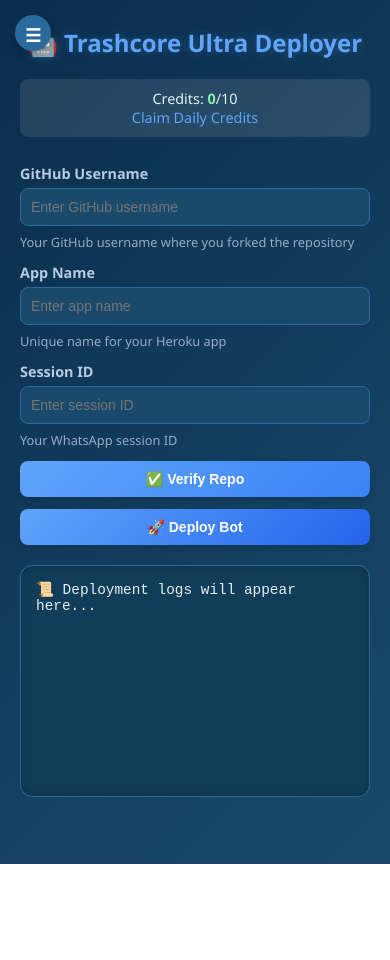
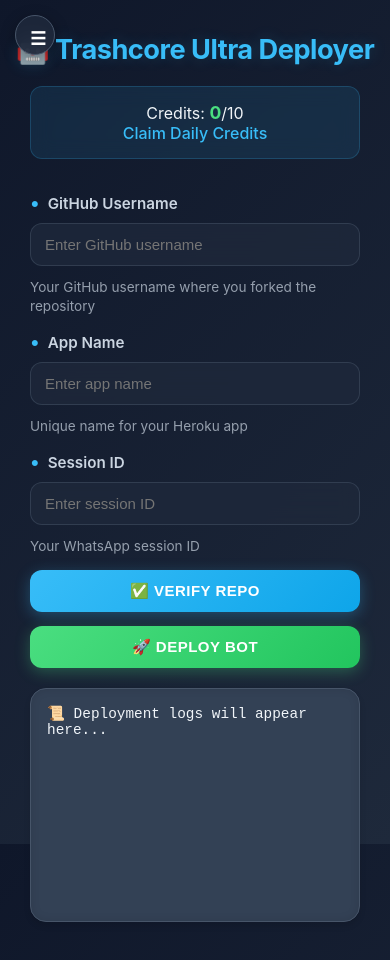
Before and after one commit to trashcore-dev/deploy, a website: page public/index.html in a window 390 px wide. Before the commit the page ends 864 px from the top, so only its background shows below. Drawn offline with Linux system fonts and the light colour scheme.

Commit message:
Update index.html

```diff
--- a/public/index.html
+++ b/public/index.html
@@ -6,187 +6,207 @@
   <title>🤖 Bot Deployment Dashboard</title>
   <style>
     :root {
-      --bg-primary: #0a2d4d;
-      --bg-secondary: #1a4a6b;
-      --bg-card: #123d59;
-      --border-color: #2a6a9c;
-      --text-primary: #e6f0f6;
-      --text-secondary: #b6cbe5;
-      --accent-blue: #60a5fa;
-      --accent-green: #86efac;
+      --bg-primary: #0f172a;
+      --bg-secondary: #1e293b;
+      --bg-card: #334155;
+      --border-color: #475569;
+      --text-primary: #f1f5f9;
+      --text-secondary: #cbd5e1;
+      --accent-blue: #38bdf8;
+      --accent-green: #4ade80;
       --accent-purple: #a78bfa;
-      --success: #86efac;
-      --warning: #fde68a;
-      --danger: #fca5a5;
-      --button-primary: #60a5fa;
-      --button-secondary: #2a6a9c;
+      --success: #4ade80;
+      --warning: #fbbf24;
+      --danger: #f87171;
+      --button-primary: #38bdf8;
+      --button-secondary: #64748b;
     }
 
     body {
-      font-family: 'Segoe UI', Tahoma, Geneva, Verdana, sans-serif;
-      background: linear-gradient(135deg, var(--bg-primary), #1a4a6b);
+      font-family: 'Inter', -apple-system, BlinkMacSystemFont, 'Segoe UI', Roboto, Oxygen, Ubuntu, Cantarell, sans-serif;
+      background: linear-gradient(135deg, var(--bg-primary), #1e293b);
       color: var(--text-primary);
       margin: 0;
       padding: 20px;
       min-height: 100vh;
       overflow-x: hidden;
+      background-attachment: fixed;
     }
 
     h1 {
       text-align: center;
       color: var(--accent-blue);
-      font-size: 2.2rem;
+      font-size: 2.5rem;
       margin-bottom: 30px;
-      text-shadow: 0 0 10px rgba(96, 165, 250, 0.3);
+      text-shadow: 0 0 15px rgba(56, 189, 248, 0.2);
+      font-weight: 700;
+      letter-spacing: -0.5px;
     }
 
     #logs {
       background-color: var(--bg-card);
       color: var(--text-primary);
       border: 1px solid var(--border-color);
-      border-radius: 12px;
-      padding: 15px;
+      border-radius: 16px;
+      padding: 20px;
       white-space: pre-wrap;
       height: 250px;
       overflow-y: auto;
       margin-top: 20px;
-      font-family: 'Courier New', monospace;
+      font-family: 'Fira Code', 'Courier New', monospace;
       font-size: 0.9rem;
-      box-shadow: inset 0 0 10px rgba(0, 0, 0, 0.2);
+      box-shadow: 0 4px 6px rgba(0, 0, 0, 0.1), inset 0 0 10px rgba(0, 0, 0, 0.1);
+      backdrop-filter: blur(10px);
     }
 
     .input-group {
       display: flex;
       flex-direction: column;
-      gap: 12px;
-      max-width: 450px;
+      gap: 16px;
+      max-width: 480px;
       margin: 0 auto;
     }
 
     .input-container {
       display: flex;
       flex-direction: column;
-      gap: 5px;
+      gap: 8px;
     }
 
     .input-label {
       font-weight: 600;
       color: var(--text-secondary);
-      font-size: 0.9rem;
+      font-size: 0.95rem;
+      display: flex;
+      align-items: center;
+      gap: 8px;
+    }
+
+    .input-label::before {
+      content: "•";
+      color: var(--accent-blue);
+      font-size: 1.2rem;
     }
 
     .input-description {
-      font-size: 0.8rem;
+      font-size: 0.85rem;
       color: var(--text-secondary);
-      opacity: 0.8;
-      margin-top: 2px;
+      opacity: 0.7;
+      margin-top: 4px;
+      line-height: 1.4;
     }
 
     input {
-      padding: 12px 15px;
-      border-radius: 8px;
+      padding: 14px 16px;
+      border-radius: 12px;
       border: 1px solid var(--border-color);
-      background-color: var(--bg-secondary);
+      background-color: rgba(30, 41, 59, 0.8);
       color: var(--text-primary);
       font-size: 1rem;
-      transition: all 0.3s ease;
+      transition: all 0.3s cubic-bezier(0.4, 0, 0.2, 1);
+      backdrop-filter: blur(10px);
+      border: 1px solid rgba(71, 85, 105, 0.5);
     }
 
     input:focus {
       outline: none;
       border-color: var(--accent-blue);
-      box-shadow: 0 0 0 3px rgba(96, 165, 250, 0.2);
+      box-shadow: 0 0 0 3px rgba(56, 189, 248, 0.3);
+      background-color: rgba(30, 41, 59, 0.9);
     }
 
     button {
-      padding: 12px;
+      padding: 14px 20px;
       border: none;
-      border-radius: 8px;
+      border-radius: 12px;
       cursor: pointer;
       color: white;
       font-size: 16px;
       font-weight: 600;
-      transition: all 0.3s ease;
+      transition: all 0.3s cubic-bezier(0.4, 0, 0.2, 1);
       box-shadow: 0 4px 6px rgba(0, 0, 0, 0.1);
+      letter-spacing: 0.5px;
+      text-transform: uppercase;
+      font-weight: 600;
+      letter-spacing: 0.5px;
     }
 
     #verifyBtn {
-      background: linear-gradient(135deg, var(--accent-blue), #3b82f6);
+      background: linear-gradient(135deg, var(--accent-blue), #0ea5e9);
+      box-shadow: 0 4px 15px rgba(56, 189, 248, 0.3);
     }
 
     #verifyBtn:hover {
-      background: linear-gradient(135deg, #3b82f6, #2563eb);
-      transform: translateY(-2px);
-      box-shadow: 0 6px 8px rgba(0, 0, 0, 0.15);
+      background: linear-gradient(135deg, #0ea5e9, #0284c7);
+      transform: translateY(-2px) scale(1.02);
+      box-shadow: 0 6px 20px rgba(56, 189, 248, 0.4);
     }
 
     #deployBtn {
-      background: linear-gradient(135deg, var(--button-primary), #2563eb);
+      background: linear-gradient(135deg, var(--accent-green), #22c55e);
+      box-shadow: 0 4px 15px rgba(74, 222, 128, 0.3);
     }
 
     #deployBtn:hover {
-      background: linear-gradient(135deg, #2563eb, #1d4ed8);
-      transform: translateY(-2px);
-      box-shadow: 0 6px 8px rgba(0, 0, 0, 0.15);
+      background: linear-gradient(135deg, #22c55e, #16a34a);
+      transform: translateY(-2px) scale(1.02);
+      box-shadow: 0 6px 20px rgba(74, 222, 128, 0.4);
     }
 
 .bot-card {
-      background: linear-gradient(135deg, var(--bg-card), #1a4a6b);
+  background: linear-gradient(135deg, var(--bg-card), #475569);
   border: 1px solid var(--border-color);
-      border-radius: 12px;
-      padding: 15px;
-      margin-top: 15px;
+  border-radius: 12px; /* smaller corners */
+  padding: 14px; /* reduced padding */
+  margin-top: 10px;
   width: 100%;
-      max-width: 400px;
-      box-shadow: 0 8px 16px rgba(0, 0, 0, 0.2);
+  max-width: 360px; /* slightly smaller card */
+  box-shadow: 0 6px 18px rgba(0, 0, 0, 0.25);
   display: flex;
   flex-direction: column;
-      gap: 8px;
-      transition: transform 0.3s ease, box-shadow 0.3s ease;
+  gap: 6px; /* tighter content spacing */
+  transition: all 0.3s cubic-bezier(0.4, 0, 0.2, 1);
+  backdrop-filter: blur(10px);
+  border: 1px solid rgba(71, 85, 105, 0.6);
 }
 
 .bot-card:hover {
-      transform: translateY(-3px);
-      box-shadow: 0 12px 24px rgba(0, 0, 0, 0.3);
-    }
-
-    .bot-card a {
-      color: var(--accent-green);
-      text-decoration: none;
-      transition: color 0.3s ease;
-    }
-
-    .bot-card a:hover {
-      color: #a7f3d0;
-      text-decoration: underline;
+  transform: translateY(-3px) scale(1.01);
+  box-shadow: 0 10px 25px rgba(0, 0, 0, 0.35);
+  border-color: var(--accent-blue);
 }
 
 .manage-btn {
-      background: linear-gradient(135deg, var(--button-secondary), #1e40af);
+  background: linear-gradient(135deg, var(--button-secondary), #475569);
   font-size: 13px;
-      padding: 8px;
+  padding: 8px 12px; /* smaller button */
   border: 1px solid var(--border-color);
+  margin-top: 6px;
+  font-weight: 500;
 }
 
 .manage-btn:hover {
-      background: linear-gradient(135deg, #2a6a9c, #3b82f6);
+  background: linear-gradient(135deg, #475569, var(--accent-blue));
   transform: translateY(-1px);
+  box-shadow: 0 4px 12px rgba(56, 189, 248, 0.3);
 }
 
 #deployedBotsContainer {
   display: flex;
-      flex-direction: column;
-      align-items: center;
-      margin-top: 30px;
+  flex-wrap: wrap; /* allow multiple in a row */
+  justify-content: center;
+  gap: 12px;
+  margin-top: 25px;
 }
-
     .bot-card strong {
       color: var(--text-secondary);
+      font-weight: 600;
     }
 
     .uptime {
       color: var(--accent-green);
       font-weight: bold;
+      font-family: 'Fira Code', monospace;
     }
 
     .status-active {
@@ -200,18 +220,27 @@
     /* --- MENU BUTTON --- */
     #menuBtn {
       position: fixed;
-      top: 15px;
-      left: 15px;
-      background: var(--button-secondary);
+      top: 20px;
+      left: 20px;
+      background: rgba(30, 41, 59, 0.9);
       color: white;
       border: none;
       border-radius: 50%;
-      width: 42px;
-      height: 42px;
-      font-size: 20px;
+      width: 50px;
+      height: 50px;
+      font-size: 22px;
       cursor: pointer;
-      box-shadow: 0 4px 8px rgba(0,0,0,0.2);
+      box-shadow: 0 4px 15px rgba(0,0,0,0.3);
       z-index: 1000;
+      backdrop-filter: blur(10px);
+      border: 1px solid var(--border-color);
+      transition: all 0.3s ease;
+    }
+
+    #menuBtn:hover {
+      background: rgba(56, 189, 248, 0.2);
+      transform: scale(1.1);
+      box-shadow: 0 6px 20px rgba(56, 189, 248, 0.3);
     }
 
     #menuDropdown {
@@ -220,16 +249,17 @@
       left: -50%; /* Start off-screen */
       width: 50%;
       height: 100%;
-      background: var(--bg-card);
+      background: rgba(15, 23, 42, 0.95);
       border-right: 1px solid var(--border-color);
-      box-shadow: 0 0 20px rgba(0,0,0,0.3);
-      padding: 20px;
-      transition: left 0.3s ease;
+      box-shadow: 0 0 30px rgba(0,0,0,0.4);
+      padding: 25px;
+      transition: all 0.4s cubic-bezier(0.4, 0, 0.2, 1);
       z-index: 999;
       overflow-y: auto;
       display: block;
       opacity: 0; /* Hidden by default */
       visibility: hidden; /* Not visible */
+      backdrop-filter: blur(20px);
     }
 
     #menuDropdown.show {
@@ -243,119 +273,165 @@
     }
 
     .contact-info {
-      margin-top: 20px;
-      padding-top: 15px;
+      margin-top: 25px;
+      padding-top: 20px;
       border-top: 1px solid var(--border-color);
     }
 
     .contact-info h4 {
       color: var(--accent-purple);
-      margin-bottom: 15px;
+      margin-bottom: 18px;
+      font-size: 1.2rem;
     }
 
     .contact-btn {
       display: block;
       width: 100%;
-      padding: 10px;
-      margin: 8px 0;
+      padding: 14px;
+      margin: 10px 0;
       border: none;
-      border-radius: 6px;
+      border-radius: 12px;
       color: white;
       font-weight: 600;
       cursor: pointer;
       text-align: center;
       text-decoration: none;
-      transition: all 0.3s ease;
+      transition: all 0.3s cubic-bezier(0.4, 0, 0.2, 1);
+      backdrop-filter: blur(10px);
+      border: 1px solid rgba(255,255,255,0.1);
     }
 
     .email-btn {
       background: linear-gradient(135deg, #60a5fa, #3b82f6);
+      box-shadow: 0 4px 15px rgba(96, 165, 250, 0.3);
     }
 
     .email-btn:hover {
       background: linear-gradient(135deg, #3b82f6, #2563eb);
-      transform: translateY(-2px);
-      box-shadow: 0 4px 8px rgba(0,0,0,0.2);
+      transform: translateY(-2px) scale(1.02);
+      box-shadow: 0 6px 20px rgba(96, 165, 250, 0.4);
     }
 
     .telegram-btn {
       background: linear-gradient(135deg, #38bdf8, #0284c7);
+      box-shadow: 0 4px 15px rgba(56, 189, 248, 0.3);
     }
 
     .telegram-btn:hover {
       background: linear-gradient(135deg, #0284c7, #0369a1);
-      transform: translateY(-2px);
-      box-shadow: 0 4px 8px rgba(0,0,0,0.2);
+      transform: translateY(-2px) scale(1.02);
+      box-shadow: 0 6px 20px rgba(56, 189, 248, 0.4);
     }
 
     /* --- CREDITS INFO --- */
     .credits-info {
-      background: rgba(255, 255, 255, 0.1);
-      border-radius: 8px;
-      padding: 10px;
-      margin-bottom: 15px;
+      background: rgba(56, 189, 248, 0.1);
+      border-radius: 12px;
+      padding: 15px;
+      margin-bottom: 18px;
       text-align: center;
-      font-size: 0.9rem;
+      font-size: 1rem;
+      border: 1px solid rgba(56, 189, 248, 0.2);
+      backdrop-filter: blur(10px);
     }
 
     .credits-count {
       font-weight: bold;
       color: var(--accent-green);
+      font-size: 1.1rem;
     }
 
     /* --- MOBILE RESPONSIVE --- */
     @media (max-width: 768px) {
       h1 {
-        font-size: 1.8rem;
+        font-size: 2rem;
         margin-bottom: 20px;
       }
 
       .input-group {
         max-width: 100%;
-        padding: 0 10px;
+        padding: 0 15px;
       }
 
       .bot-card {
         max-width: 100%;
-        margin-left: 10px;
-        margin-right: 10px;
+        margin-left: 15px;
+        margin-right: 15px;
+        padding: 16px;
       }
 
       #logs {
         height: 200px;
-        margin-left: 10px;
-        margin-right: 10px;
+        margin-left: 15px;
+        margin-right: 15px;
+        padding: 16px;
       }
 
       #menuDropdown {
-        width: 70%;
-        left: -70%;
+        width: 80%;
+        left: -80%;
       }
 
       #menuDropdown.show {
         left: 0;
       }
+
+      #menuBtn {
+        width: 45px;
+        height: 45px;
+        font-size: 20px;
+      }
     }
 
     @media (max-width: 480px) {
       body {
-        padding: 10px;
+        padding: 15px;
       }
 
       h1 {
-        font-size: 1.5rem;
+        font-size: 1.7rem;
+      }
+
+      .input-group {
+        gap: 14px;
       }
 
       input, button {
-        padding: 10px;
-        font-size: 14px;
+        padding: 12px 14px;
+        font-size: 15px;
+      }
+
+      .bot-card {
+        margin-left: 10px;
+        margin-right: 10px;
       }
 
       #menuBtn {
-        width: 36px;
-        height: 36px;
+        width: 40px;
+        height: 40px;
         font-size: 18px;
+        top: 15px;
+        left: 15px;
       }
+    }
+
+    /* --- SCROLLBAR STYLING --- */
+    ::-webkit-scrollbar {
+      width: 8px;
+    }
+
+    ::-webkit-scrollbar-track {
+      background: var(--bg-secondary);
+      border-radius: 4px;
+    }
+
+    ::-webkit-scrollbar-thumb {
+      background: var(--accent-blue);
+      border-radius: 4px;
+    }
+
+    ::-webkit-scrollbar-thumb:hover {
+      background: #0ea5e9;
     }
   </style>
 </head>
@@ -380,7 +456,7 @@
     <div class="credits-info">
       Credits: <span id="creditsCount" class="credits-count">0</span>/10
       <br>
-      <a href="credits.html" style="color: var(--accent-blue); text-decoration: none;">Claim Daily Credits</a>
+      <a href="credits.html" style="color: var(--accent-blue); text-decoration: none; font-weight: 500;">Claim Daily Credits</a>
     </div>
 
     <div class="input-container">
```
Lines whose indentation alone changed are shown as unchanged.
